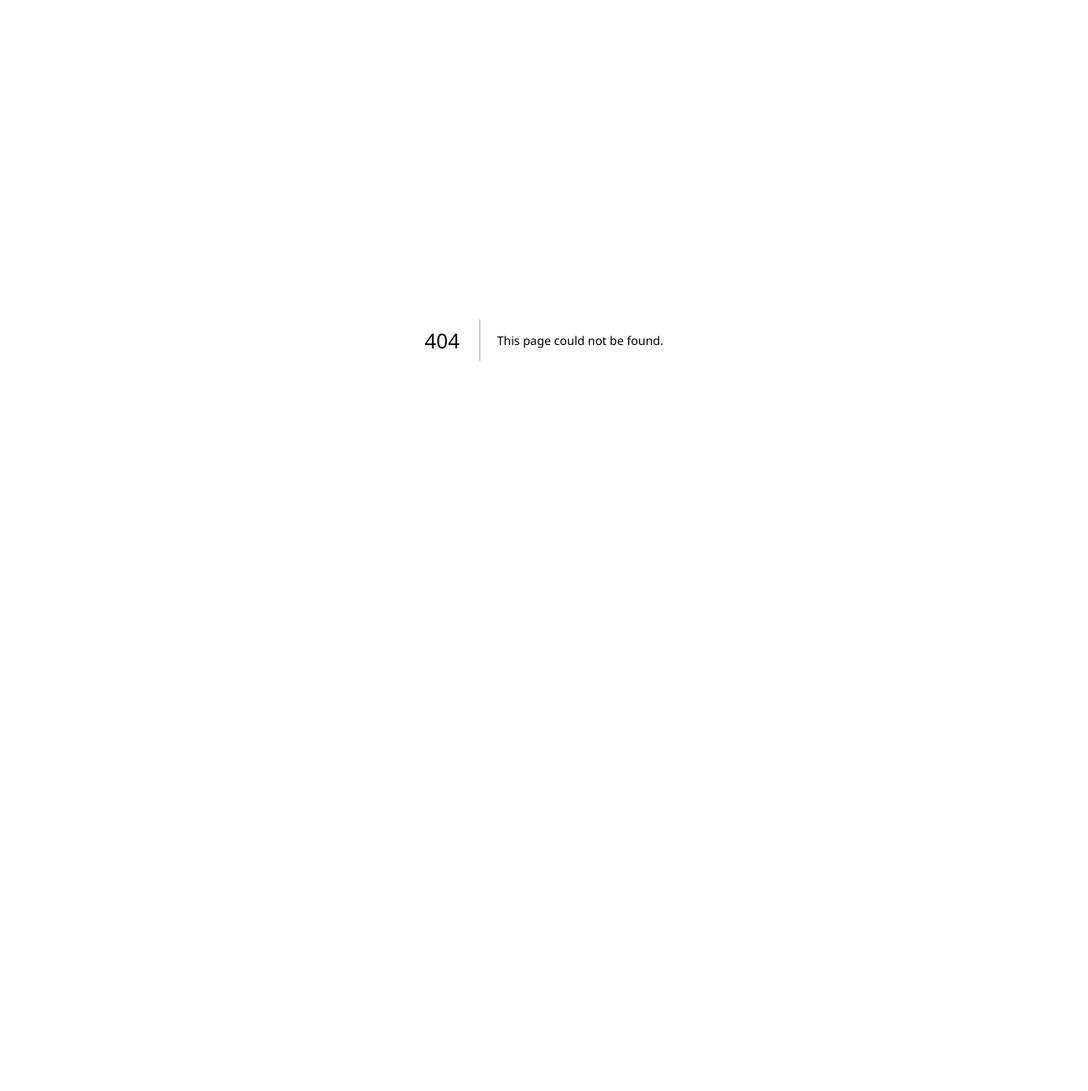
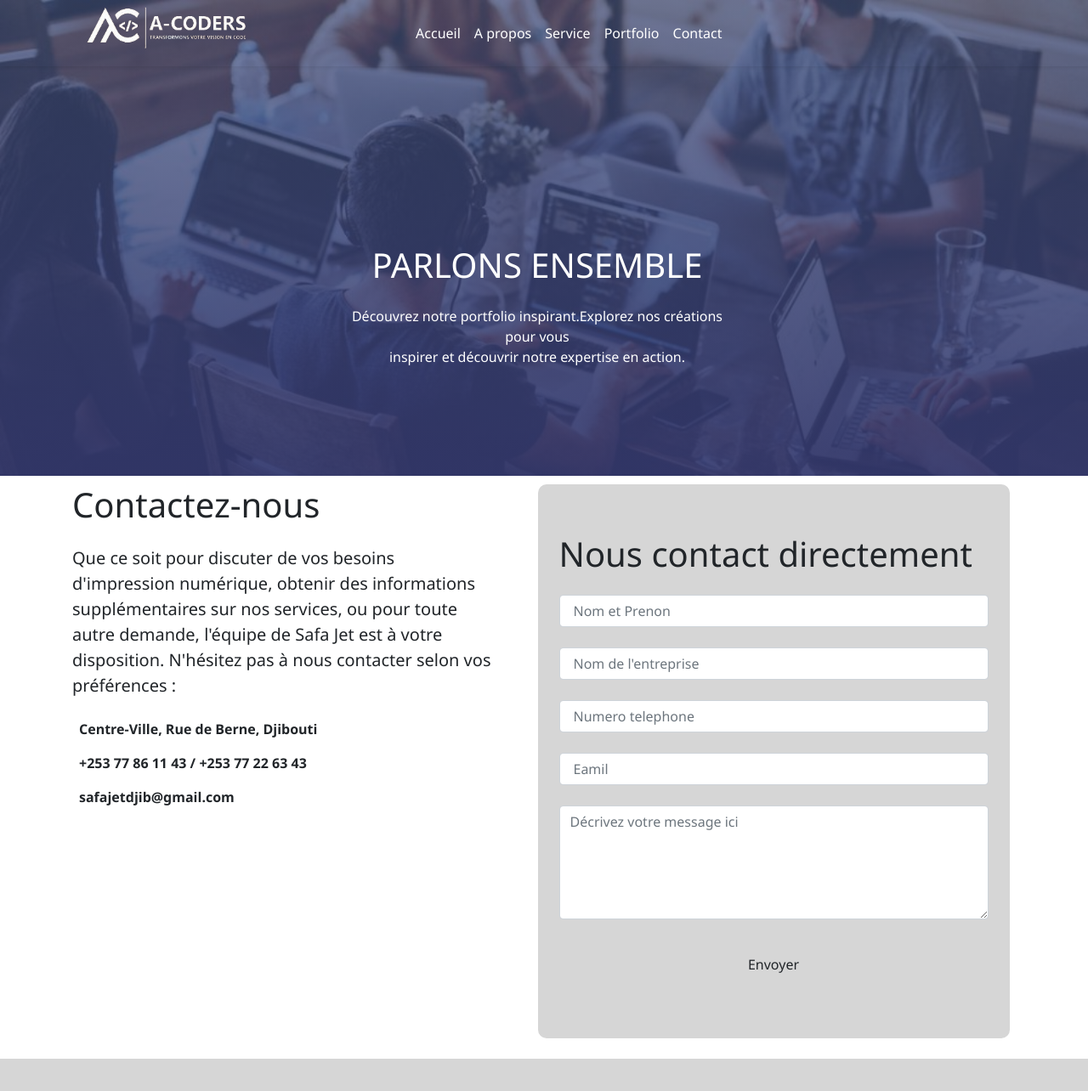
Before and after one commit to SouguehHodan/A-coders, a Next.js app: page /contact in a window 1280 px wide. Before the commit this address had no page. Shown: the top 1284 px of the page at 85% size. Before the commit the page ends 800 px from the top, so only its background shows below. Built offline with nearby package versions, Linux system fonts and the light colour scheme.

Commit message:
j'ai bien termine les parties contact et portfolio et ainsi j'ai ajouter scroll down pour le navbar pour modifier le arrier plan ainsi j'ai modifier le footer le formulaire et j'ai ajoute une list des class dans le globals.css

```diff
--- /dev/null
+++ b/src/app/contact/page.jsx
@@ -0,0 +1,54 @@
+import Image from "next/image";
+import Navbar from "@/components/Navbar/navbar"
+import Footer from "@/components/Footer/footer"
+import Formulaire from "@/components/Formulaire/form"
+
+
+const Contact = () => {
+
+  const isNavbarVisible = true;
+  const isFooterVisible = true;
+  const isFormVisible = true;
+
+    return (
+      <section>
+        <Navbar isVisible={isNavbarVisible} />
+        <div className="propos-img">
+          <div className="text-white ps-5 pt-5" id="propos">
+            <h1 className="text-white fw-boldn mb-4 fs-1 text-uppercase">parlons ensemble</h1>
+            <p className="text-white mb-5 fs-7">
+              Découvrez notre portfolio inspirant.Explorez nos créations pour vous  <br />inspirer et découvrir notre expertise en action.
+            </p>
+          </div>
+        </div>
+        <div className=" container w-100 d-flex flex-wrap gap-5">
+          <div className="acc-conc">
+            <h3 className="fs-1 mb-4">Contactez-nous</h3>
+            <p className="fs-5">
+              Que ce soit pour discuter de vos besoins d'impression
+              numérique, obtenir des informations supplémentaires sur nos
+              services, ou pour toute autre demande, l'équipe de Safa Jet est
+              à votre disposition. N'hésitez pas à nous contacter selon vos
+              préférences :
+            </p>
+            <div>
+              <div className="p-2">
+                <span className="fs-6 fw-bold" >Centre-Ville, Rue de Berne, Djibouti</span>
+              </div>
+              <div className="p-2">
+                <span className="fs-6 fw-bold" >+253 77 86 11 43 / +253 77 22 63 43</span>
+              </div>
+              <div className="p-2">
+                <span className="fs-6 fw-bold" >safajetdjib@gmail.com</span>
+              </div>
+            </div>
+          </div>
+           <div className="bg-gris-fonce rounded-10px mb-4 w-50">
+            <Formulaire isVisible={isNavbarVisible} />
+           </div>
+        </div>
+        <Footer isVisible={isNavbarVisible} />
+      </section>
+        )
+    }
+export default Contact;
--- a/src/app/globals.css
+++ b/src/app/globals.css
@@ -26,7 +26,7 @@
   background-image:linear-gradient(rgba(68, 85, 138, 0.6),rgba(52, 57, 111, 0.9)),url(../../public/accueil1.jpg);
   background-repeat: no-repeat;
   background-size: cover;
-  clip-path: polygon(30% 0%, 100% 0, 100% 30%, 100% 94%, 81% 99%, 18% 99%, 0 94%, 0 0);
+  clip-path:polygon(30% 0%, 70% 0%, 100% 0, 100% 94%, 50% 98%, 0 94%, 0 0);
 }
 .btn1{
   background-color: RED;
@@ -207,12 +207,56 @@
 .acc-conc1{
   width: 60%;
 }
+.bg-gris-fonce{
+  background-color: #D6D6D6;
+  padding: 10px;
+}
+.btn-red{
+  color: white;
+  background-color: #FF1F1F;
+  transition: all 0.5 ease;
+}
+
+.btn-red:hover{
+  color: white;
+  background-color: #df1717;
+}
+.bg-red{
+  background-color: #df1717;
+}
+.text-red{
+  color: #df1717;
+}
+.text-gris-fonce{
+  color: #3E495B;
+}
+.rounded-10px{
+  border-radius: 10px !important;
+}
+.divborn{
+  position: relative;
+  width: 400px;
+  height: 300px;
+}
+.posA{
+  position: absolute;
+  width: 300px;
+  bottom: 10px;
+  left: 50%;
+  transform: translateX(-50%);
+}
+.img{
+  width: 400px !important;
+  height: 300px !important;
+  object-fit: cover;
+  object-position: 10% 100%;
+}
 
 /* propos */
 .propos-img{
-  margin-bottom: 15%;
+  margin-bottom: 10px;
   width: 100%;
-  height: 90vh;
+  height: 70vh;
   /* background-image:url(../../public/couverture.jpg); */
   background-image:linear-gradient(rgba(68, 85, 138, 0.6),rgba(52, 57, 111, 0.9)),url(../../public/accueil1.jpg);
   background-repeat: no-repeat;
--- a/src/app/page.js
+++ b/src/app/page.js
@@ -26,7 +26,7 @@ export default function Home() {
           </p>
           <div className="button2">
           <button type="button" class="btn btn-danger me-3">Danger</button>
-          <button type="button" class="btn btn-outline-danger">Danger</button>
+          <button type="button" class="btn btn-outline-danger text-white">Danger</button>
           </div>
         </div>
       </div>
@@ -304,7 +304,7 @@ export default function Home() {
         </div>
       </div>
     </div>
-    <div className="d-flex justify-content-center" id="acc-conc">
+    <div className="d-flex justify-content-center gap-5" id="acc-conc">
       <div className="acc-conc">
           <h3 className="fs-2 mb-4">Contactez-nous</h3>
           <p>
@@ -344,7 +344,7 @@ export default function Home() {
             </div>
           </div>
       </div>
-      <div className="w-50">
+      <div className="w-50 bg-gris-fonce rounded-10px mb-4">
         <Formulaire isVisible={isNavbarVisible} />
       </div>
     </div>
--- a/src/components/Footer/footer.jsx
+++ b/src/components/Footer/footer.jsx
@@ -6,14 +6,14 @@ const Footer =({ isVisible }) => {
     }
 
     return (
-<footer class="text-center text-lg-start bg-body-tertiary text-muted">
+<footer class="text-center text-lg-start text-muted bg-gris-fonce">
   <section class="d-flex justify-content-center justify-content-lg-between">
     <div>
       <a href="" class="me-4 text-reset">
         <i class="fab fa-facebook-f"></i>
       </a>
       <a href="" class="me-4 text-reset">
-        <i class="fab fa-twitter"></i>
+        <i class="fab fa-twitter text-danger"></i>
       </a>
       <a href="" class="me-4 text-reset">
         <i class="fab fa-google"></i>
@@ -33,57 +33,50 @@ const Footer =({ isVisible }) => {
     <div class="container text-center text-md-start mt-5">
       <div class="row mt-3">
         <div class="col-md-3 col-lg-4 col-xl-3 mx-auto mb-4">
-          <h6 class="text-uppercase fw-bold mb-4">
-            <i class="fas fa-gem me-3"></i>Company name
-          </h6>
-          <p>
+        <Image
+            src="/logo1.png"
+            width={200}
+            height={50}
+            className="mb-3"
+          />
+          <p className="text-gris-fonce fw-bold">
             À A-Coders, nous façonnons l'avenir du web,
             ligne de code par ligne de code. Joignez-vous à nous
             dans cette aventure vers l'innovation et l'excellence en ligne.
+          </p>
+          <p>
+            <span className="text-red text-capitalize fw-bolder fs-5"> suivez nous :</span>
           </p>
         </div>
         <div class="col-md-2 col-lg-2 col-xl-2 mx-auto mb-4">
           <h6 class="text-uppercase fw-bold mb-4">
             Menu
           </h6>
-          <p>
-            <a href="#!" class="text-reset">Accueil</a>
-          </p>
-          <p>
-            <a href="#!" class="text-reset">A propos de nous</a>
-          </p>
-          <p>
-            <a href="#!" class="text-reset">Service</a>
-          </p>
-          <p>
-            <a href="#!" class="text-reset">Portfolio</a>
-          </p>
-          <p>
-            <a href="#!" class="text-reset">Contact</a>
-          </p>
+          <div className="d-flex flex-column">
+            <a href="#!" class="d-block text-reset text-decoration-none fw-bold fs-7">Accueil</a>
+            <a href="#!" class="d-block text-reset text-decoration-none fw-bold fs-7">A propos de nous</a>
+            <a href="#!" class="d-block text-reset text-decoration-none fw-bold fs-7">Service</a>
+            <a href="#!" class="d-block text-reset text-decoration-none fw-bold fs-7">Portfolio</a>
+            <a href="#!" class="d-block text-reset text-decoration-none fw-bold fs-7">Contact</a>
+          </div>
         </div>
         <div class="col-md-3 col-lg-2 col-xl-2 mx-auto mb-4">
           <h6 class="text-uppercase fw-bold mb-4">
             Service
           </h6>
-          <p>
-            <a href="#!" class="text-reset">Developpent web</a>
-          </p>
-          <p>
-            <a href="#!" class="text-reset">Locationdu site web</a>
-          </p>
-          <p>
-            <a href="#!" class="text-reset">Maintenance du site web</a>
-          </p>
+          <div className="d-flex flex-column">
+            <a href="#!" class="d-block text-reset text-decoration-none fw-bold fs-7">Developpent web</a>
+            <a href="#!" class="d-block text-reset text-decoration-none fw-bold fs-7">Location du site web</a>
+            <a href="#!" class="d-block text-reset text-decoration-none fw-bold fs-7">Maintenance du site web</a>
+          </div>
         </div>
         <div class="col-md-4 col-lg-3 col-xl-3 mx-auto mb-md-0 mb-4">
           <h6 class="text-uppercase fw-bold mb-4">Contact</h6>
-          <p><i class="fas fa-home me-3"></i>+25377885799</p>
-          <p>
-            <i class="fas fa-envelope me-3"></i>
-            a-coders@gamil.com
-          </p>
-          <p><i class="fas fa-phone me-3"></i>Avenue 26, Q5 ,Djibouti </p>
+          <div className="d-flex flex-column">
+            <span className="d-block fw-bold"><i class="fas fa-home me-3"></i>+25377885799</span>
+            <span className="d-block fw-bold"><i class="fas fa-envelope me-3"></i> a-coders@gamil.com</span>
+            <span className="d-block fw-bold"><i class="fas fa-phone me-3"></i>Avenue 26, Q5 ,Djibouti</span>
+          </div>
         </div>
       </div>
     </div>
--- a/src/components/Formulaire/form.jsx
+++ b/src/components/Formulaire/form.jsx
@@ -5,6 +5,8 @@ import Head from 'next/head';
 
 export default function Formulaire() {
   const [nom, setNom] = useState('');
+  const [Entreprise, setNomEntreprise] = useState('');
+  const [telephone, setTelephone] = useState('');
   const [email, setEmail] = useState('');
   const [message, setMessage] = useState('');
 
@@ -15,26 +17,31 @@ export default function Formulaire() {
   };
 
   return (
-    <div className="container">
+    <div className="container pb-5">
       <Head>
         <title>Formulaire de Contact</title>
         <link rel="stylesheet" href="https://stackpath.bootstrapcdn.com/bootstrap/4.5.2/css/bootstrap.min.css" />
       </Head>
-      <h1 className="mt-5 mb-4">Formulaire de Contact</h1>
+      <h1 className="mt-5 mb-4">Nous contact directement</h1>
       <form onSubmit={handleSubmit}>
         <div className="form-group">
-          <label htmlFor="nom">Nom :</label>
-          <input type="text" id="nom" className="form-control" value={nom} onChange={(e) => setNom(e.target.value)} />
+          <input type="text" id="prenom" className="form-control p-3" placeholder='Nom et Prenon' value={nom} onChange={(e) => setNom(e.target.value)} />
         </div>
-        <div className="form-group">
-          <label htmlFor="email">Email :</label>
-          <input type="email" id="email" className="form-control" value={email} onChange={(e) => setEmail(e.target.value)} />
+        <div className="form-group mt-4">
+          <input type="text" id="nom" className="form-control p-3" placeholder="Nom de l'entreprise" value={Entreprise} onChange={(e) => setNomEntreprise(e.target.value)} />
         </div>
-        <div className="form-group">
-          <label htmlFor="message">Message :</label>
-          <textarea id="message" className="form-control" rows="5" value={message} onChange={(e) => setMessage(e.target.value)} />
+        <div className="form-group mt-4">
+          <input type="text" id="telephone" className="form-control p-3" placeholder="Numero telephone" value={telephone} onChange={(e) => setTelephone(e.target.value)} />
         </div>
-        <button type="submit" className="btn btn-primary">Envoyer</button>
+        <div className="form-group mt-4">
+          <input type="email" id="email" className="form-control p-3" placeholder='Eamil' value={email} onChange={(e) => setEmail(e.target.value)} />
+        </div>
+        <div className="form-group mt-4">
+          <textarea id="message" className="form-control" placeholder='Décrivez votre message ici' rows="5" value={message} onChange={(e) => setMessage(e.target.value)} />
+        </div>
+        <div className="w-100 mt-4">
+          <button type="submit" className="btn btn-red p-3 w-100">Envoyer</button>
+        </div>
       </form>
     </div>
   );
--- a/src/components/Navbar/navbar.css
+++ b/src/components/Navbar/navbar.css
@@ -10,7 +10,7 @@
     left: 0;
     width: 0;
     height: 2px;
-    background-color: rgb(254, 211, 211);
+    background-color: red;
     transition: width 0.5s ease;
 }
 .custom-link:hover::before{
--- a/src/components/Navbar/navbar.jsx
+++ b/src/components/Navbar/navbar.jsx
@@ -29,7 +29,7 @@ const Navbar =({ isVisible }) => {
     }
 
     return (
-        <nav className={`navbar navbar-expand-lg navbar-light fixed-top ${navbarsolid ?'bg-danger':'navbar-transparent'} shadow-sm  p-2 text-dark`}>
+        <nav className={`navbar navbar-expand-lg navbar-light fixed-top ${navbarsolid ?'bg-dark':'navbar-transparent'} shadow-sm  p-2 text-dark`}>
             <div className="container-fluid">
               <div className="d-flex align-items-center justify-content-between mb-2 pb-1">
                 <i className="fas fa-cubes fa-2x me-4"></i>
@@ -57,13 +57,16 @@ const Navbar =({ isVisible }) => {
                             <a className="nav-link text-white custom-link" href="/service">Service</a>
                         </li>
                         <li className="nav-item">
+                            <a className="nav-link text-white custom-link" href="/portfolio">Portfolio</a>
+                        </li>
+                        <li className="nav-item">
                             <a className="nav-link text-white custom-link" href="/contact">Contact</a>
                         </li>
                         {/* <li className="nav-item">
                             <a  href="/contact" className="btn btn-dark" role="button">Rejoin nous</a>
                         </li> */}
                     </ul>
-                    <a  href="/contact" className="btn btn-dark animate__animated animate__bounceInUp" role="button" id='btn'>Rejoin nous</a>
+                    <a  href="/contact" className="btn btn-danger animate__animated animate__bounceInUp" role="button" id='btn'>Rejoin nous</a>
                 </div>
             </div>
             </div>
```
Also changed, not shown: src/app/portfolio/page.jsx (added, +50 -0 lines), public/logo1.png (added).
